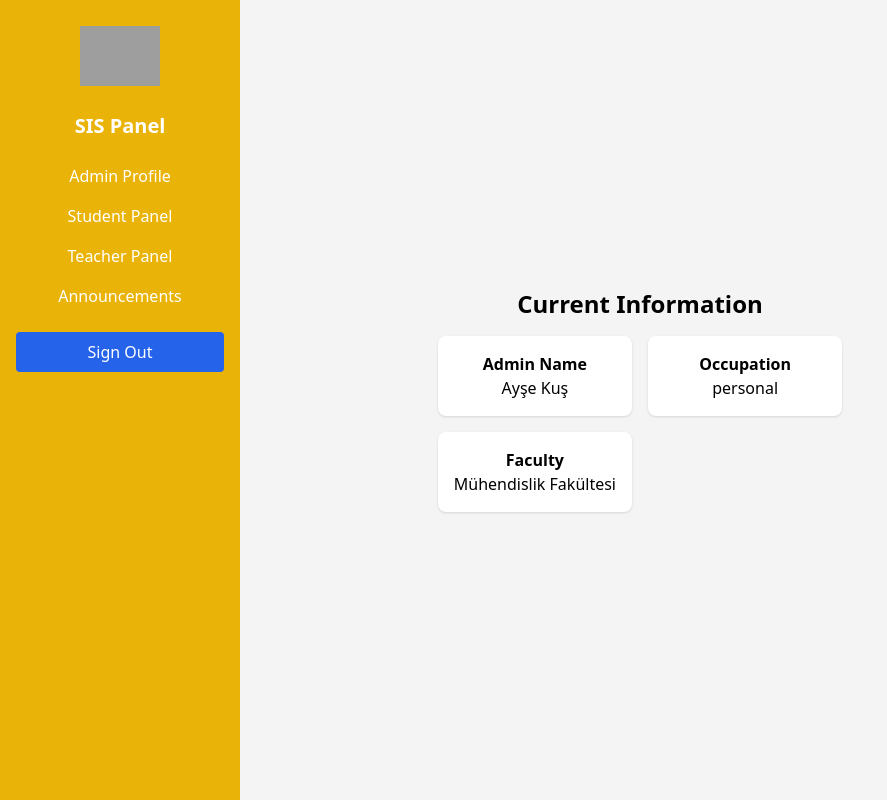
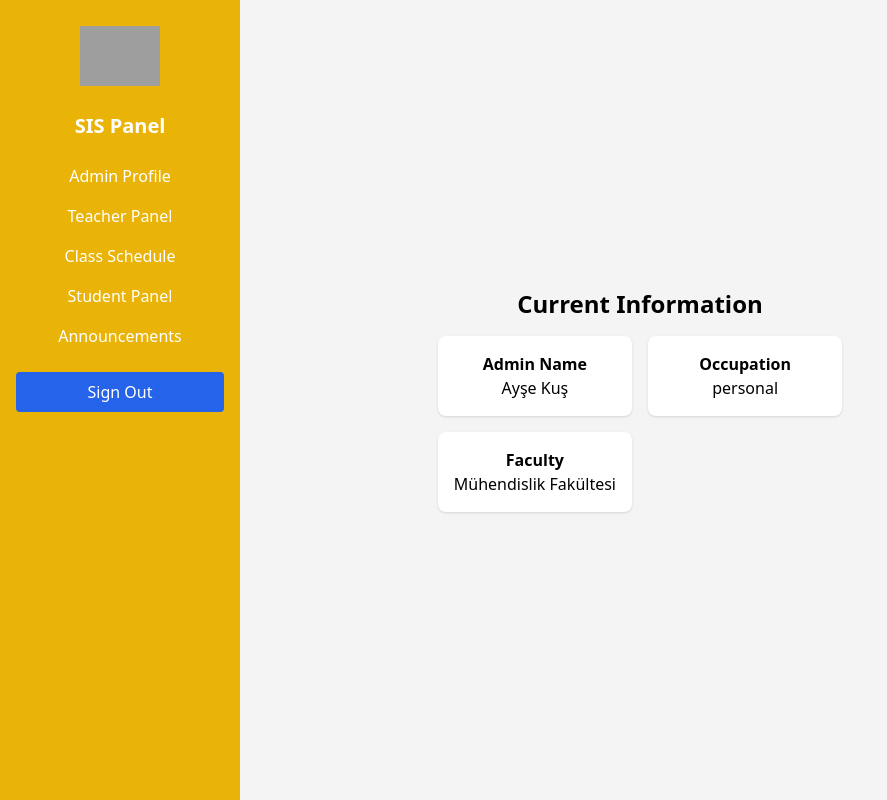
Before and after one commit to sevv007/SIS-Frontend, an Angular app: page /admin-dashboard/profile in a window 1280 px wide. Shown: the whole page, without its empty margins (0-887 px from the left). Built offline with nearby package versions, Linux system fonts and the light colour scheme; sample sign-in values are in the browser's storage; grey boxes are pictures that could not be loaded.

Commit message:
AddedClassSchedulePart

```diff
--- a/src/app/app.routes.ts
+++ b/src/app/app.routes.ts
@@ -15,6 +15,7 @@ import { AdminProfileComponent } from './components/admın/admin-profile/admin-p
 import { StudentsComponent } from './components/admın/students/students.component';
 import { TeachersComponent } from './components/admın/teachers/teachers.component';
 import { AdmdannouncementsComponent } from './components/admın/admdannouncements/admdannouncements.component';
+import { ClassscheduleComponent } from './components/admın/classschedule/classschedule.component';
 
 export const routes: Routes = [
   { path: '', redirectTo: 'login', pathMatch: 'full' },
@@ -44,6 +45,7 @@ export const routes: Routes = [
       { path: 'students', component: StudentsComponent },
       { path: 'teachers', component: TeachersComponent },
       { path: 'admannouncements', component: AdmdannouncementsComponent },
+      { path: 'classschedule', component: ClassscheduleComponent },
     ]
   },
 ];
--- /dev/null
+++ b/src/app/components/admın/classschedule/classschedule.component.html
@@ -0,0 +1 @@
+<p>classschedule works!</p>
--- a/src/app/components/dashboard/dashboard.component.html
+++ b/src/app/components/dashboard/dashboard.component.html
@@ -112,14 +112,19 @@
           <!-- <a routerLink="/admin">İdareci Paneli</a> -->
           <button (click)="goToadminProfile()">Admin Profile</button>
         </li>
+        <li class="p-2 hover:bg-orange-500  cursor-pointer">
+          <!-- <a routerLink="/admin/teachers">Öğretmen Yönetimi</a> -->
+          <button (click)=" goToadminteachers()">Teacher Panel</button>
+        </li>
+        <li class="p-2 hover:bg-orange-500 cursor-pointer">
+          <!-- <a routerLink="/admin/admannouncements">Duyurular</a> -->
+          <button (click)=" goToadminclassSchedule()">Class Schedule</button>
+        </li>
         <li class="p-2 hover:bg-orange-500  cursor-pointer text-center">
           <!-- <a routerLink="/admin/students">Öğrenci Yönetimi</a> -->
           <button (click)=" goToadminstudents()">Student Panel</button>
         </li>
-        <li class="p-2 hover:bg-orange-500  cursor-pointer">
-          <!-- <a routerLink="/admin/teachers">Öğretmen Yönetimi</a> -->
-          <button (click)=" goToadminteachers()">Teacher Panel</button>
-        </li>
+
         <li class="p-2 hover:bg-orange-500 cursor-pointer">
           <!-- <a routerLink="/admin/admannouncements">Duyurular</a> -->
           <button (click)=" goToadminannouncements()">Announcements</button>
--- a/src/app/components/dashboard/dashboard.component.ts
+++ b/src/app/components/dashboard/dashboard.component.ts
@@ -66,4 +66,7 @@ export class DashboardComponent {
   goToadminannouncements() {
     this.router.navigate(['/admin-dashboard/admannouncements']);
   }
+  goToadminclassSchedule() {
+    this.router.navigate(['/admin-dashboard/classschedule']);
+  }
 }
```
Also changed, not shown: src/app/components/admın/classschedule/classschedule.component.ts (added, +11 -0 lines), src/app/components/admın/classschedule/classschedule.component.css (added), 1 other file (tests, documents, lock files or other folders).
